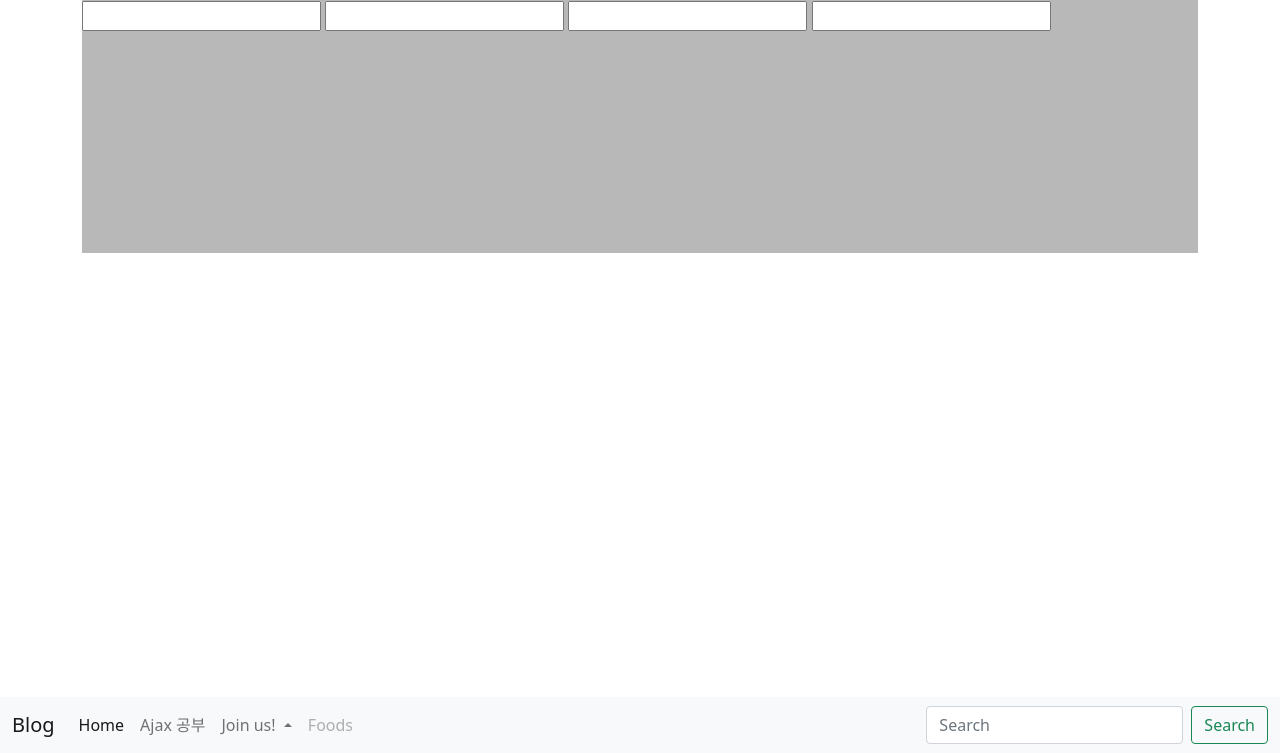
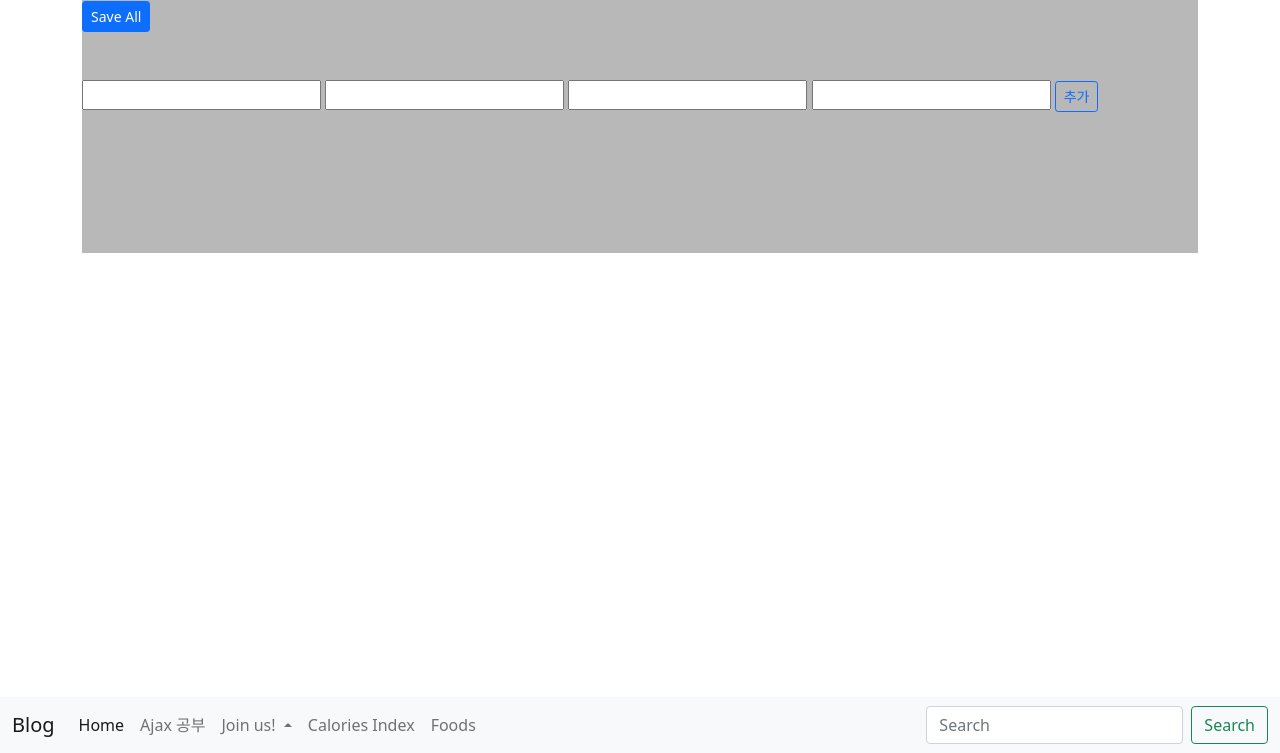
Before and after one commit to igiidos/calories_made_backend_django, a Django app: page /calories/calories_index/ in a window 1280 px wide. Shown: the part 47-800 px from the top of the page. Run offline with Django 3.2, Linux system fonts and the light colour scheme; data that the repository does not hold is empty.

Commit message:
운동 내역 스크립트 추가 까지 완료

```diff
--- a/Project/settings.py
+++ b/Project/settings.py
@@ -135,7 +135,6 @@ STATIC_ROOT = os.path.join(BASE_DIR, 'staticfiles')
 STATICFILES_DIRS = [
     os.path.join(BASE_DIR, 'static'),
 ]  # add static folder
-# https://boreekim.com/static/example.css/
 
 MEDIA_URL = '/media/'
 MEDIA_ROOT = os.path.join(BASE_DIR, 'media')
--- a/calories/templates/calories/calories_index.html
+++ b/calories/templates/calories/calories_index.html
@@ -10,11 +10,26 @@
     <div style="width: 100%; height: 300px; background-color: #b8b8b8">
         <div>내 키 : {{ request.user.user_profile.height }}</div>
         <div>내 몸무게 : <span id="id_my_weight">{{ request.user.user_profile.weight }}</span></div>
+        <input type="number" id="id_data_count" style="display: none" value="0">
+
+        <button class="btn btn-primary btn-sm">Save All</button>
+        <div class="my-5" id="id_adding_box">
+
+
+
+        </div>
+
+        <div>
             <input type="text" name="fitness_spec_name" id="id_fitness_spec">
             <input type="number" name="fitness_spec_basic_calorie" id="id_fitness_basic_calorie">
             <input type="number" name="worked_out_min" id="id_worked_out_min">
             <input type="number" name="consumed_cal" id="id_consumed_cal">
+            <button class="btn btn-outline-primary btn-sm" id="id_workout_add_btn">추가</button>
         </div>
+
+    </div>
+
+
 
 
     <ul class="list-group list-group-flush">
@@ -26,21 +41,24 @@
 {% endblock %}
 
 {% block script %}
+
     <script>
         $('.list-group-item').click(function () {
             let calorie = $(this).val();
             let fit_name = $(this).text();
-        $('#id_fitness_spec').val(fit_name)
-        $('#id_fitness_basic_calorie').val(calorie)
+            $('#id_fitness_spec').val(fit_name);
+            $('#id_fitness_basic_calorie').val(calorie);
+            $('#id_worked_out_min').val(0);
+            $('#id_consumed_cal').val(0);
         })
 
         $('#id_worked_out_min').on('keyup', function () {
             let cal = Number($('#id_fitness_basic_calorie').val())
             let min = Number($(this).val())
             let weight = Number($('#id_my_weight').text())
-        console.log(cal)
-        console.log(min)
-        console.log(weight)
+            {#console.log(cal)#}
+            {#console.log(min)#}
+            {#console.log(weight)#}
 
             let result = cal * min * weight
 
@@ -48,6 +66,52 @@
 
         })
 
+        $('#id_workout_add_btn').click(function () {
+            let consumed_cal = Number($('#id_consumed_cal').val()); // '0'
+            let fit_spac = '';
+            let worked_out_min = 0;
+            let weight = Number($('#id_my_weight').text());
+
+            let count = Number($('#id_data_count').val());
+
+            if (consumed_cal) {
+                fit_spac = $('#id_fitness_spec').val();
+                worked_out_min = $('#id_worked_out_min').val();
+                count = count + 1;
+
+                $('#id_data_count').val(count)
+
+                console.log(consumed_cal)
+                console.log(fit_spac)
+                console.log(weight)
+                console.log(worked_out_min)
+
+                $('#id_adding_box').append(
+                    '<div class="input-group input-group-sm mb-3">' +
+                    '<span class="input-group-text" id="inputGroup-sizing-sm">Added</span>' +
+                    '<input type="text" class="form-control" aria-label="Sizing example input" aria-describedby="inputGroup-sizing-sm" name="worked_out_list_'+count+'" placeholder="Index" value="'+ count +'">' +
+                    '<input type="text" class="form-control" aria-label="Sizing example input" aria-describedby="inputGroup-sizing-sm" name="worked_out_list_'+count+'" placeholder="Worked_spac" value="'+fit_spac+'">' +
+                    '<input type="text" class="form-control" aria-label="Sizing example input" aria-describedby="inputGroup-sizing-sm" name="worked_out_list_'+count+'" placeholder="Min" value="'+worked_out_min+'">' +
+                    '<input type="text" class="form-control" aria-label="Sizing example input" aria-describedby="inputGroup-sizing-sm" name="worked_out_list_'+count+'" placeholder="weight" value="'+weight+'">' +
+                    '<input type="text" class="form-control" aria-label="Sizing example input" aria-describedby="inputGroup-sizing-sm" name="worked_out_list_'+count+'" placeholder="calories" value="'+consumed_cal+'">' +
+                    '</div>'
+                )
+            } else {
+                console.log('no data')
+            }
+        })
+
+        let test_number = 0
+        let test_string = '0'
+
+        if (test_number){ // false
+
+        }
+
+        if (test_string){ // true
+
+        }
+
     </script>
 
 {% endblock %}
--- a/first_app/templates/first_app/__base.html
+++ b/first_app/templates/first_app/__base.html
@@ -59,7 +59,10 @@
 
                     </li>
                     <li class="nav-item">
-                        <a class="nav-link disabled" href="{% url 'search_food' %}" tabindex="-1">Foods</a>
+                        <a class="nav-link" href="{% url 'calories_index' %}" tabindex="-1">Calories Index</a>
+                    </li>
+                    <li class="nav-item">
+                        <a class="nav-link" href="{% url 'search_food' %}" tabindex="-1">Foods</a>
                     </li>
                 </ul>
                 <form class="d-flex" method="post" name="search">
```
Lines whose indentation alone changed are shown as unchanged.
